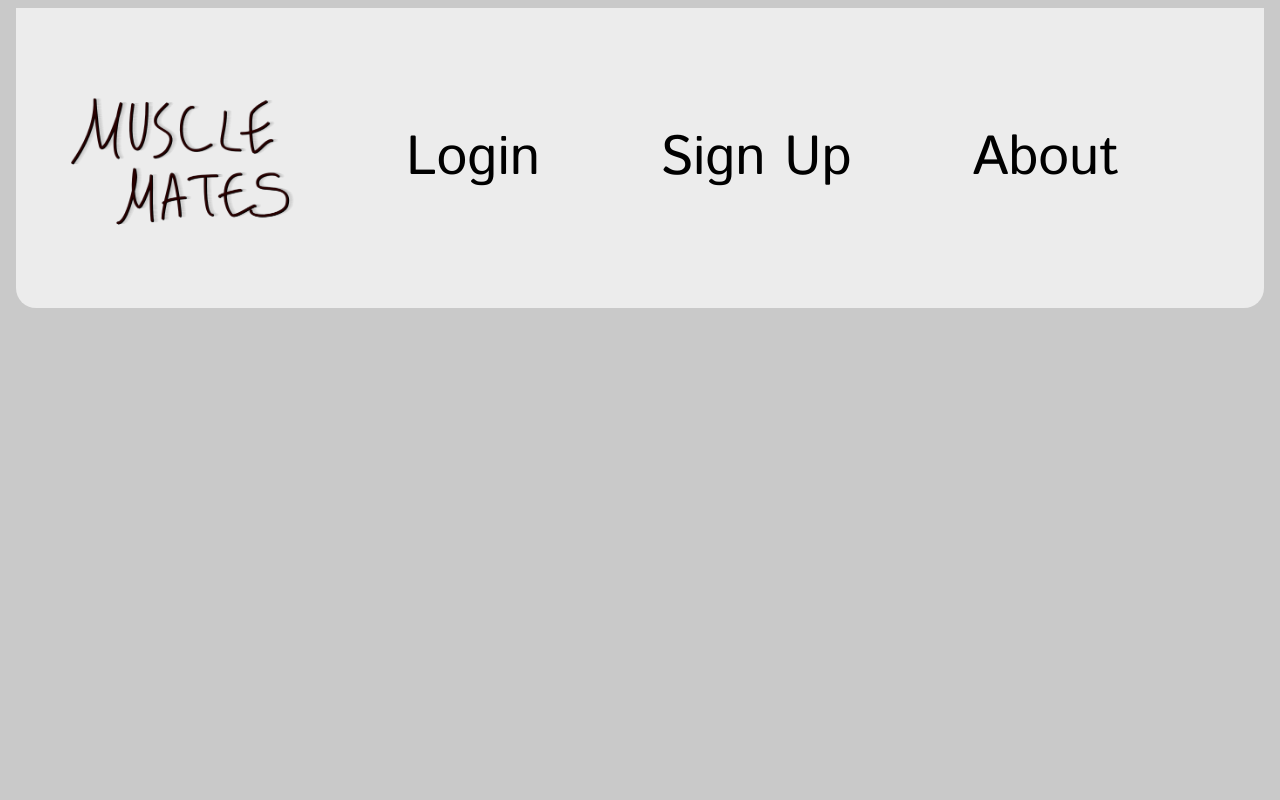
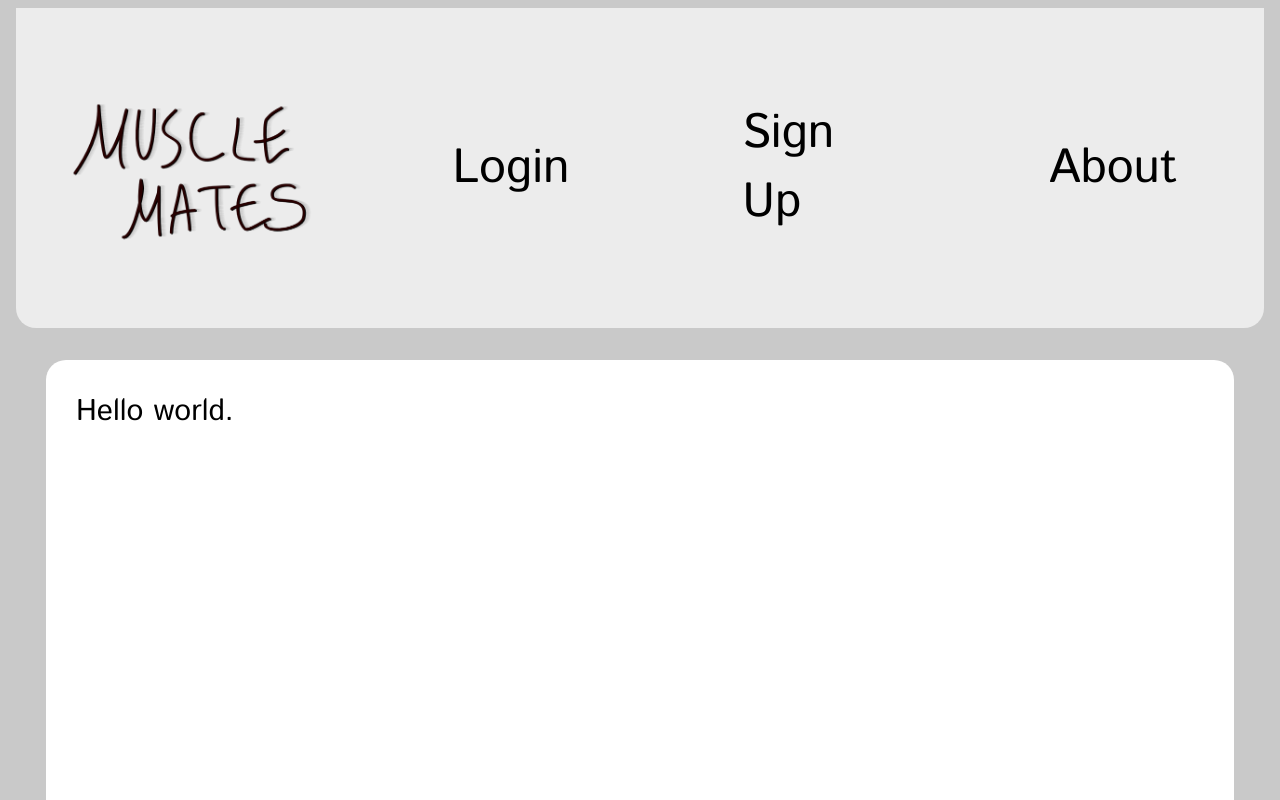
Before and after one commit to rishisant/tamuhack-2023, a React (Create React App) app: page / in a window 1280 px wide. Shown: the top 800 px of the page. Built offline with nearby package versions, Linux system fonts and the light colour scheme.

Commit message:
fixed format res

```diff
--- a/package.json
+++ b/package.json
@@ -6,6 +6,7 @@
     "@testing-library/jest-dom": "^5.16.5",
     "@testing-library/react": "^13.4.0",
     "@testing-library/user-event": "^13.5.0",
+    "firebase": "^9.16.0",
     "react": "^18.2.0",
     "react-dom": "^18.2.0",
     "react-router-dom": "^6.8.0",
--- a/src/BaseStyle.css
+++ b/src/BaseStyle.css
@@ -28,16 +28,16 @@ body {
 
 /* small logo */
 .largeLogo {
-    width: 300px;
-    height: 300px;
+    width: 20em;
+    height: 20em;
     margin-right: 10px;
 }
 
 /* menu buttons */
 .menuButton {
-    font-size: 55px;
-    padding: 20px;
-    margin: 40px;
+    font-size: 3em;
+    padding: 1em;
+    margin: .8em;
 }
 
 /* hover on menu button */
@@ -57,3 +57,25 @@ body {
     border-bottom-left-radius: 20px;
     border-bottom-right-radius: 20px;
 }
+
+/* main content container */
+.mainContentContainer {
+    display: flex;
+    margin-top: 2em;
+    justify-content: center;
+    align-items: center;
+    height: 95%;
+    width: 100%;
+}
+
+.mainContent {
+/* fill and border rad, fontsize */
+    font-size: 30px;
+    height: 40em;
+    width: 100%;
+    border-radius: 20px;
+    background-color: #ffffff;
+    padding: 1em;
+    margin-left: 1em;
+    margin-right: 1em;
+}
--- a/src/pages/Home.js
+++ b/src/pages/Home.js
@@ -28,11 +28,10 @@ const firebaseConfig = {
   appId: "1:481952527135:web:c1a7ea2c1b4555c853362a",
   measurementId: "G-L3B80R35L1"
 };
+
 // Initialize Firebase
 const app = initializeApp(firebaseConfig);
 const analytics = getAnalytics(app);
-
-
 
 // display as flex row with values "login", "signup", "about", "profile", with logo in the side
 const tpBarStyle = {
@@ -46,6 +45,7 @@ const menuItemStyle = {
     margin: '1em',
 }
 
+
 const Home = () => {
     return (
         <div>
@@ -54,17 +54,22 @@ const Home = () => {
                     <div className="logoContainer">
                         <img src={largeLogo} alt="large logo" className="largeLogo" />
                     </div>
-                    <div className="menuButton">
+                    <div id="login" className="menuButton">
                         Login
                     </div>
-                    <div className="menuButton">
+                    <div id="signup" className="menuButton">
                         Sign Up
                     </div>
-                    <div className="menuButton">
+                    <div id="about" className="menuButton">
                         About
                     </div>
                 </div>
 
+                <div className="mainContentContainer">
+                    <div className="mainContent">
+                        Hello world.
+                    </div>
+                </div>
             </body>
         </div>
     );
```
Also changed, not shown: 1 other file (tests, documents, lock files or other folders).
